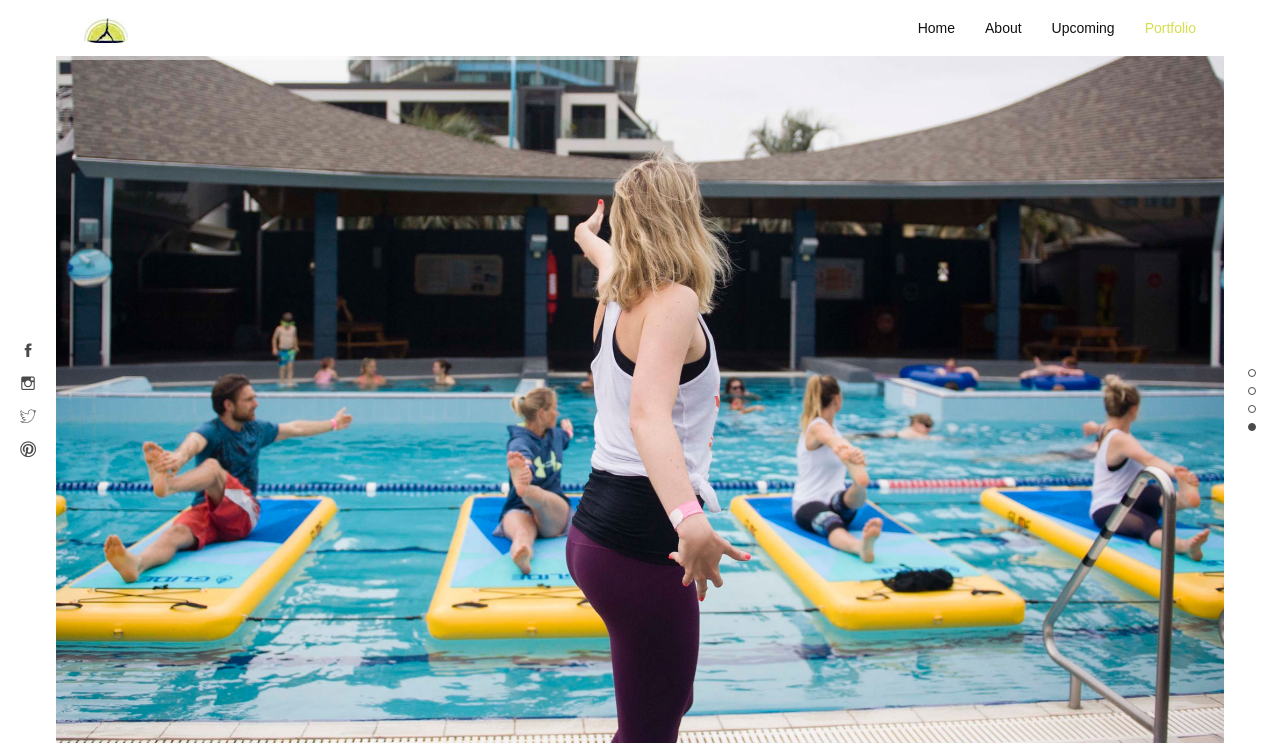
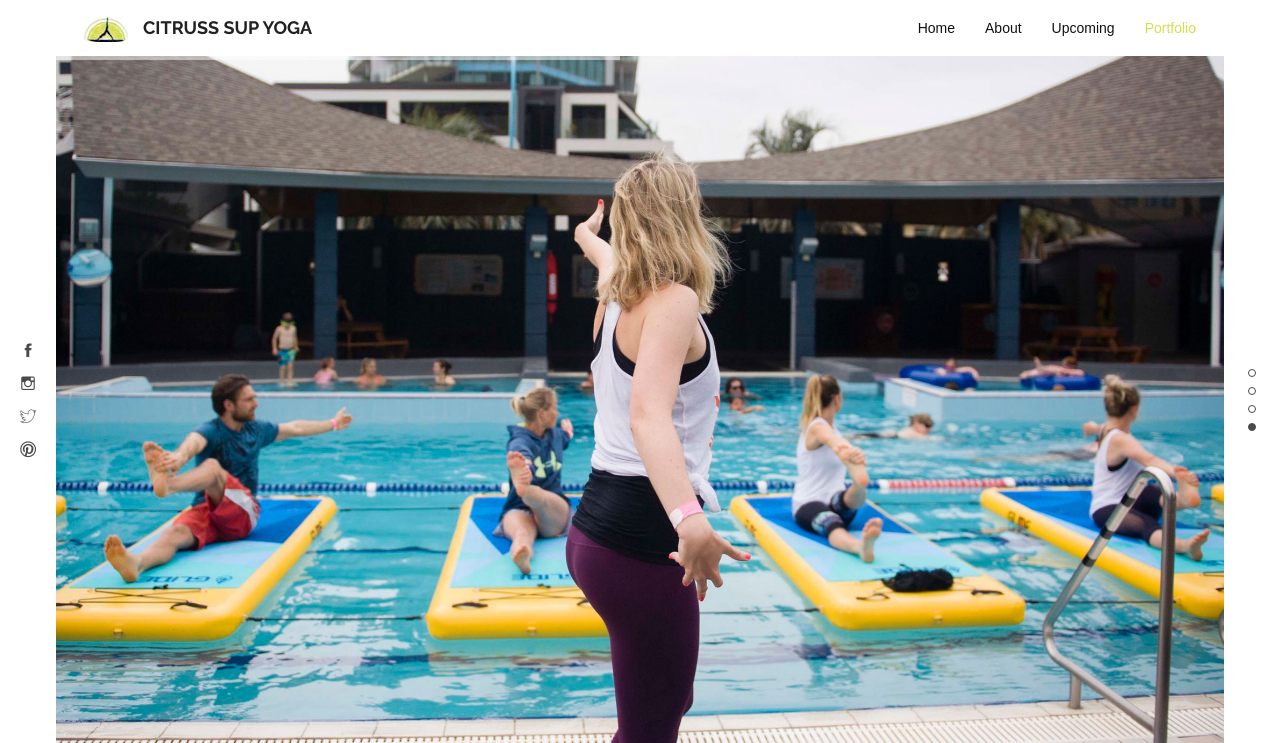
Before and after one commit to juanmanuelarias/Maggie-Webstie, a PHP site: page / in a window 1280 px wide. Shown: the top 743 px of the page. Run offline with PHP 8.4, Linux system fonts and the light colour scheme; some libraries are stand-ins or nearby versions; some web fonts are replaced.

Commit message:
add site title

```diff
--- a/public/custom.css
+++ b/public/custom.css
@@ -60,6 +60,10 @@
     outline-offset: inherit;
 }
 
+.navbar-brand{
+    font-size: 18px;
+}
+
 body{
     background-color: #fff;
 }
--- a/public/index.html
+++ b/public/index.html
@@ -99,7 +99,7 @@
         <header class="header">
             <div class="container-fluid">
                 <div class="navbar-header">
-                    <a class="navbar-brand" href="index.html" title="Citrus SUP Yoga"><img src="images/logo.jpg" alt="Citrus SUP Yoga"></a>
+                    <a class="navbar-brand" href="index.html" title="Citrus SUP Yoga"><img src="images/logo.jpg" alt="Citrus SUP Yoga">Citruss SUP Yoga</a>
                     <button type="button" class="navbar-toggle" id="mobile-nav-btn">
                         <span class="sr-only">Toggle navigation</span>
                         <span class="icon-bar"></span>
```
